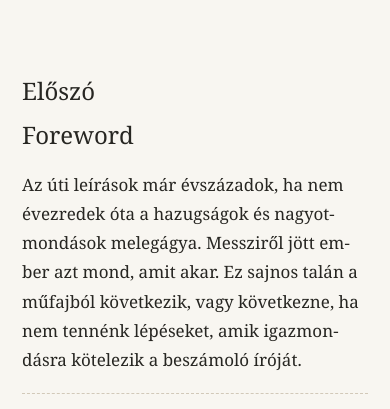
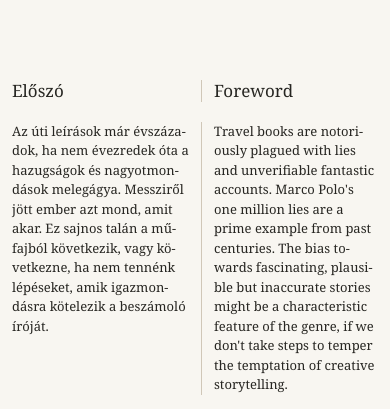
Before and after one commit to Konczer/konczer.github.io, a plain HTML site: page Telegrams/index.html in a window 390 px wide. Shown: the part 413-822 px from the top of the page. Drawn offline with Linux system fonts and the light colour scheme.

Commit message:
Telegrams from London mobile view fixed

```diff
--- a/Telegrams/index.html
+++ b/Telegrams/index.html
@@ -28,6 +28,69 @@
 .shared-latin blockquote { margin: 0; padding: 0; border: 0; font-style: italic; line-height: 1.75; }
 .shared-latin p { margin: 0 0 18px; }
 .shared-latin p:last-child { margin-bottom: 0; }
+
+/* Mobile: preserve the bilingual two-column layout */
+@media (max-width: 760px) {
+
+  main {
+    padding: 10px 12px 50px;
+  }
+
+  body {
+    font-size: 13px;
+    line-height: 1.5;
+  }
+
+  /* Keep Hungarian and English side by side */
+  body[data-mode="both"] .pair {
+    display: grid;
+    grid-template-columns: minmax(0, 1fr) minmax(0, 1fr);
+    column-gap: 12px;
+  }
+
+  /* Restore the vertical separator */
+  body[data-mode="both"] .pair > :nth-child(2) {
+    border-left: 1px solid #d0c7b8;
+    padding-left: 12px;
+    min-width: 0;
+  }
+
+  /* Remove horizontal separators */
+  body[data-mode="both"] .text-row .en {
+    margin-top: 0;
+    padding-top: 0;
+    border-top: none;
+  }
+
+  /* Smaller section headings */
+  .heading-row h2 {
+    font-size: 17px;
+    line-height: 1.3;
+    overflow-wrap: break-word;
+  }
+
+  body[data-mode="both"] .heading-row h2:nth-child(2) {
+    margin-top: 0;
+  }
+
+  /* Compact paragraphs */
+  .col p {
+    hyphens: auto;
+    overflow-wrap: break-word;
+    margin-bottom: 10px;
+  }
+
+  .text-row {
+    margin-bottom: 18px;
+  }
+
+  /* Latin quotations */
+  .shared-latin {
+    font-size: 13px;
+    max-width: 100%;
+    padding: 0 8px;
+  }
+}
 </style>
 
 <!-- Global site tag (gtag.js) - Google Analytics -->
```
